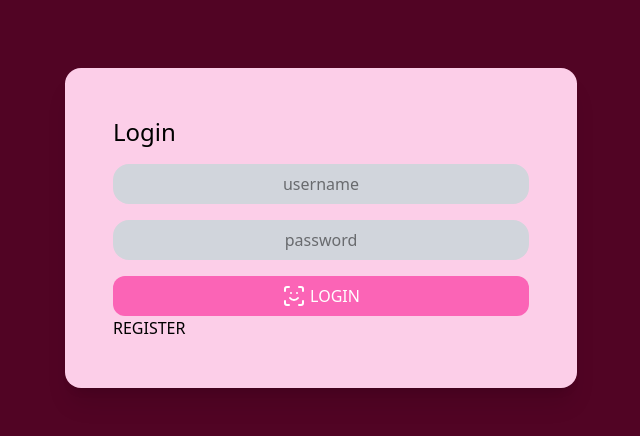
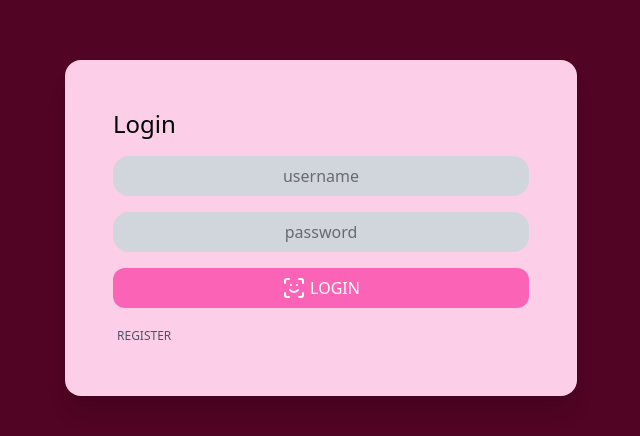
Before and after one commit to armmani/MIDTERM.TODOLIST.JENG.PA.TUM, a React (Vite) app: page / in a window 1280 px wide. Shown: the part 172-608 px from the top of the page, without its empty margins (319-959 px from the left). Built offline with nearby package versions, Linux system fonts and the light colour scheme.

Commit message:
start API build

```diff
--- /dev/null
+++ b/src/api/authApi.js
@@ -0,0 +1,15 @@
+import axios from "axios"
+
+const authApi = {}
+
+const BASE_URL = 'http://cc20-todo-midterm-env.eba-fi9p2pds.ap-southeast-1.elasticbeanstalk.com/api'
+
+authApi.register = (input) => {
+  return axios.post(`${BASE_URL}/V1/auth/register`, input)
+}
+
+authApi.login = (input) => {
+  return
+}
+
+export default authApi;
--- a/src/pages/LoginPage.jsx
+++ b/src/pages/LoginPage.jsx
@@ -3,6 +3,8 @@ import React from 'react'
 import { useForm } from 'react-hook-form'
 import { Link } from 'react-router'
 import { yupResolver } from '@hookform/resolvers/yup'
+import { schemaLogin } from '../validator/schemaInput'
+import { toast } from 'react-toastify'
 
 
 const initialInput = {
@@ -20,12 +22,17 @@ function LoginPage() {
   } = useForm({
     defaultValues: initialInput,
     shouldFocusError: true,
-    resolver: yupResolver
+    resolver: yupResolver(schemaLogin)
 
   })
 
-  const onSubmit = (data) => {
-    console.log("data", data)
+  const onSubmit = async (data) => {
+    try {
+      reset()
+      toast.success("LOGIN SUCCESS")
+    } catch (error) {
+      console.log(error);
+    }
   }
 
   return (
@@ -33,22 +40,37 @@ function LoginPage() {
       <div className="p-12 bg-pink-200 rounded-2xl w-2/5 shadow-xl">
         <h1 className='text-2xl mb-4'>Login</h1>
         <form onSubmit={handleSubmit(onSubmit)} className='flex flex-col gap-4'>
+          <div>
             <input
               {...register("username")}
-          className="px-4 py-2 bg-gray-300 outline-0 text-center rounded-2xl"
+              className="px-4 py-2 bg-gray-300 outline-0 text-center rounded-2xl w-full"
               type='text'
               placeholder='username' />
+          </div>
+          {errors.username && <p className='text-red-500 text-center'>{errors.username?.message}</p>}
+          <div>
             <input
               {...register("password")}
-          className="px-4 py-2 bg-gray-300 outline-0 text-center rounded-2xl"
+              className="px-4 py-2 bg-gray-300 outline-0 text-center rounded-2xl w-full"
               type='password'
               placeholder='password' />
-          <button className='flex items-center justify-center gap-1 bg-pink-400 text-white py-2 rounded-xl cursor-pointer hover:bg-pink-700 duration-300'>
+          </div>
+          {errors.password && <p className='text-red-500 text-center'>{errors.password?.message}</p>}
+          <button disabled={isLoading} className='flex items-center justify-center gap-1 bg-pink-400 text-white py-2 rounded-xl cursor-pointer hover:bg-pink-700 duration-300'>
+            {isLoading ? (<>
               <ScanFace className='w-6 h-6' />
               <span>LOGIN</span>
+            </>
+            ) : (
+              <>
+                <ScanFace className='w-6 h-6' />
+                <span>LOGIN</span>
+              </>
+            )}
+
           </button>
         </form>
-        <Link to='/register'>REGISTER</Link>
+        <Link className='text-xs p-1 text-center text-gray-600 mt-4 inline-block' to='/register'>REGISTER</Link>
       </div>
     </div>
   )
```
Lines whose indentation alone changed are shown as unchanged.
